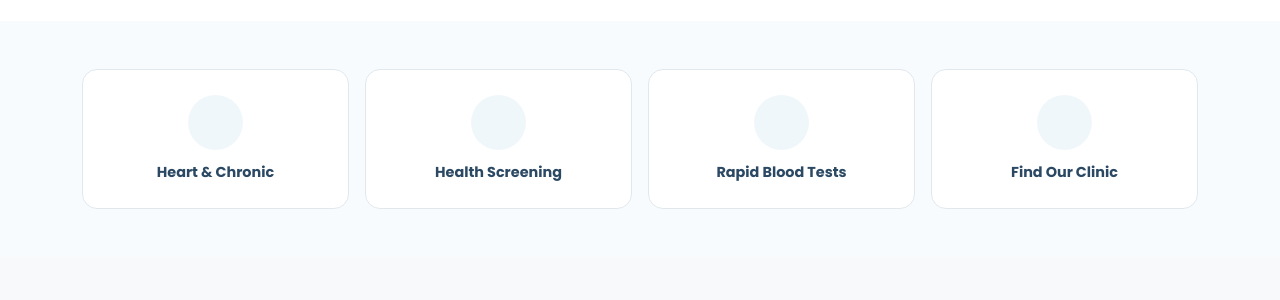
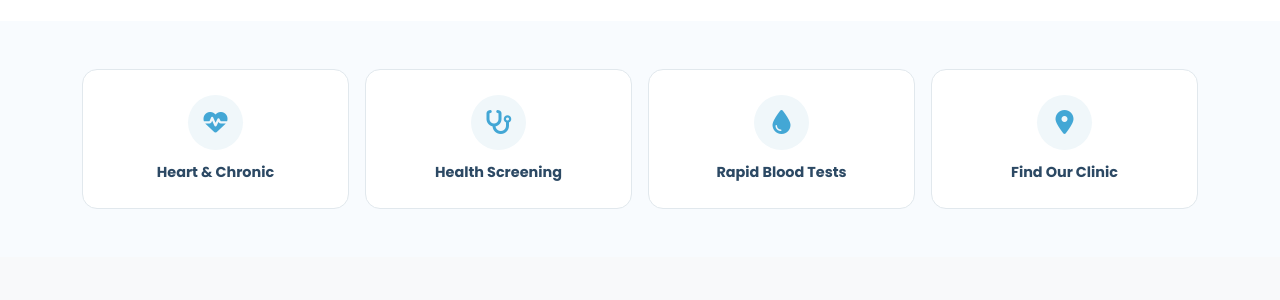
Before and after one commit to benchowsg/clinic, a Jekyll site: the page built from test-index2026.html, in a window 1280 px wide. Shown: the part 597-897 px from the top of the page. Built offline with Jekyll 4.4.1, drawn with Linux system fonts in a browser that asks for light colours.

Commit message:
Update test-index2026.html

```diff
--- a/test-index2026.html
+++ b/test-index2026.html
@@ -27,25 +27,25 @@ description: Medisave-approved and CHAS accredited clinic providing general heal
     <div class="row g-3">
       <div class="col-6 col-md-3">
         <a href="/chronic-cardiology-care" class="service-tile">
-          <div class="icon-circle"><i class="icofont icofont-heart-beat"></i></div>
+          <div class="icon-circle"><i class="fa-solid fa-heart-pulse"></i></div>
           <p>Heart & Chronic</p>
         </a>
       </div>
       <div class="col-6 col-md-3">
         <a href="/health-screening" class="service-tile">
-          <div class="icon-circle"><i class="icofont icofont-stethoscope"></i></div>
+          <div class="icon-circle"><i class="fa-solid fa-stethoscope"></i></div>
           <p>Health Screening</p>
         </a>
       </div>
       <div class="col-6 col-md-3">
         <a href="/rapid-blood-test-services" class="service-tile">
-          <div class="icon-circle"><i class="icofont icofont-test-bulb"></i></div>
+          <div class="icon-circle"><i class="fa-solid fa-droplet"></i></div>
           <p>Rapid Blood Tests</p>
         </a>
       </div>
       <div class="col-6 col-md-3">
         <a href="/location" class="service-tile">
-          <div class="icon-circle"><i class="icofont icofont-location-pin"></i></div>
+          <div class="icon-circle"><i class="fa-solid fa-location-dot"></i></div>
           <p>Find Our Clinic</p>
         </a>
       </div>
```
